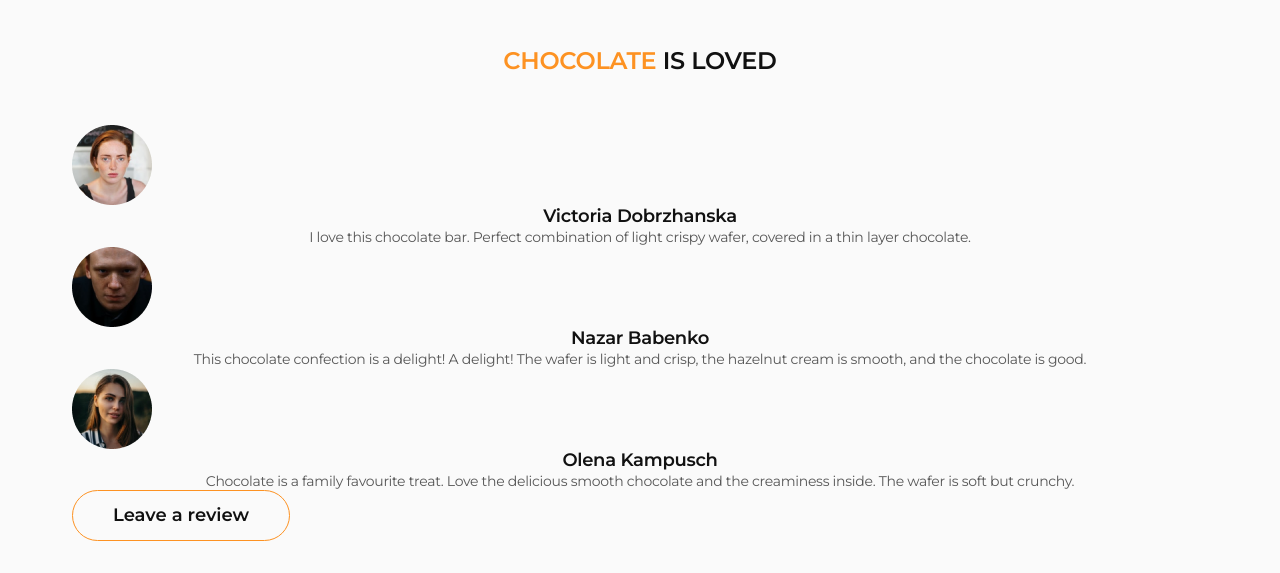
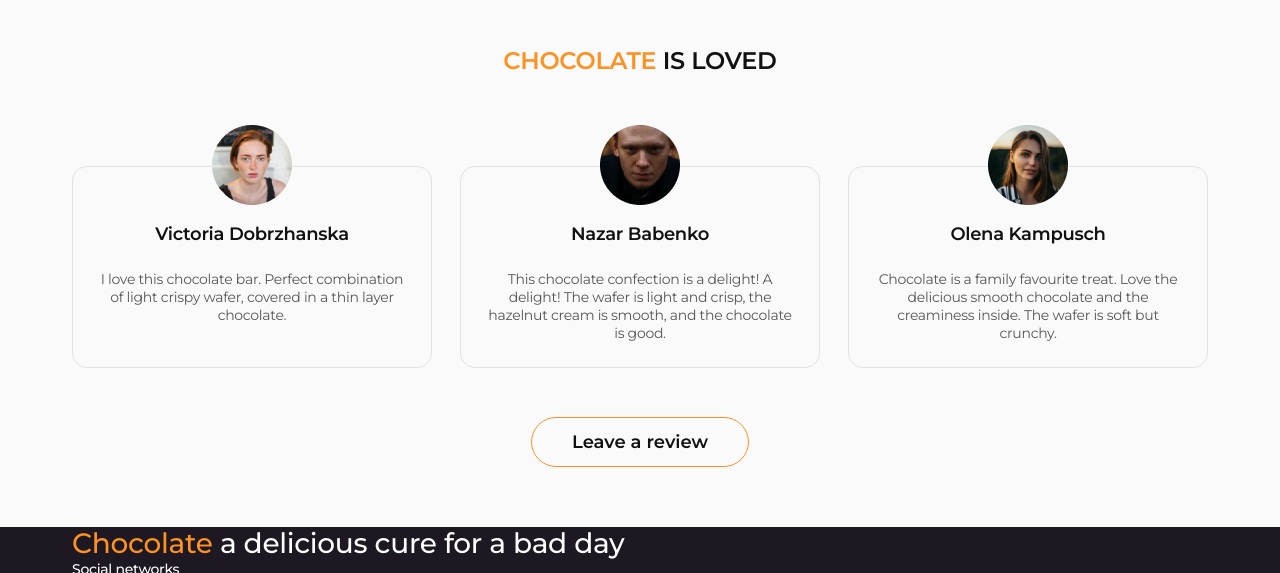
Before and after one commit to kashirin-olexsandr/practice-bc87, a plain HTML site: page index.html in a window 1280 px wide. Shown: the part 4230-4803 px from the top of the page. Drawn offline with nearby package versions, Linux system fonts and the light colour scheme.

Commit message:
15.12.25

```diff
--- a/css/styles.css
+++ b/css/styles.css
@@ -136,6 +136,8 @@ img {
   border-color: #fff;
 }
 .btn-dark {
+  display: block;
+  margin: 0 auto;
   font-size: 18px;
   color: #111;
   border-color: #fd9222;
@@ -428,10 +430,28 @@ img {
 .reviews {
 }
 .reviews-list {
+  display: flex;
+  gap: 28px;
+  margin-bottom: 49px;
+}
+.reviews .section-title {
+  margin-bottom: 91px;
 }
 .reviews-item {
+  width: calc((100% - 28px * 2) / 3);
+  position: relative;
+  border: 1px solid rgba(17, 17, 17, 0.1);
+  border-radius: 15px;
+  padding: 56px 24px 24px 24px;
+}
+.review-img {
+  position: absolute;
+  transform: translateX(-50%);
+  left: 50%;
+  top: -42px;
 }
 .reviews-author {
+  margin-bottom: 24px;
   font-size: 18px;
   font-weight: 600;
   line-height: 1.33;
--- a/index.html
+++ b/index.html
@@ -444,6 +444,7 @@
           <ul class="reviews-list">
             <li class="reviews-item">
               <img
+                class="review-img"
                 src="./images/reviews/img-1.png"
                 alt="Victoria Dobrzhanska"
                 width="80"
@@ -457,6 +458,7 @@
             </li>
             <li class="reviews-item">
               <img
+                class="review-img"
                 src="./images/reviews/img-2.png"
                 alt="Nazar Babenko"
                 width="80"
@@ -471,6 +473,7 @@
             </li>
             <li class="reviews-item">
               <img
+                class="review-img"
                 src="./images/reviews/img-3.png"
                 alt="Olena Kampusch"
                 width="80"
```
